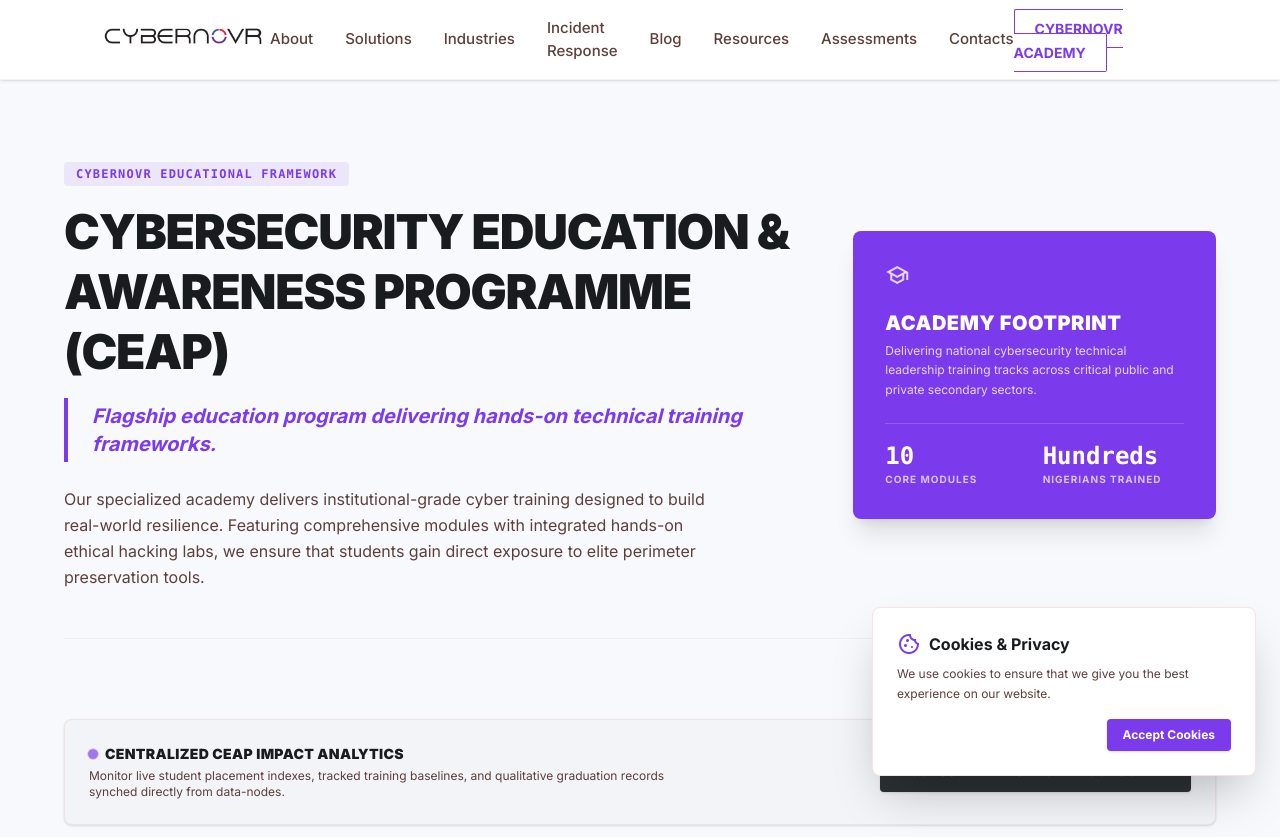
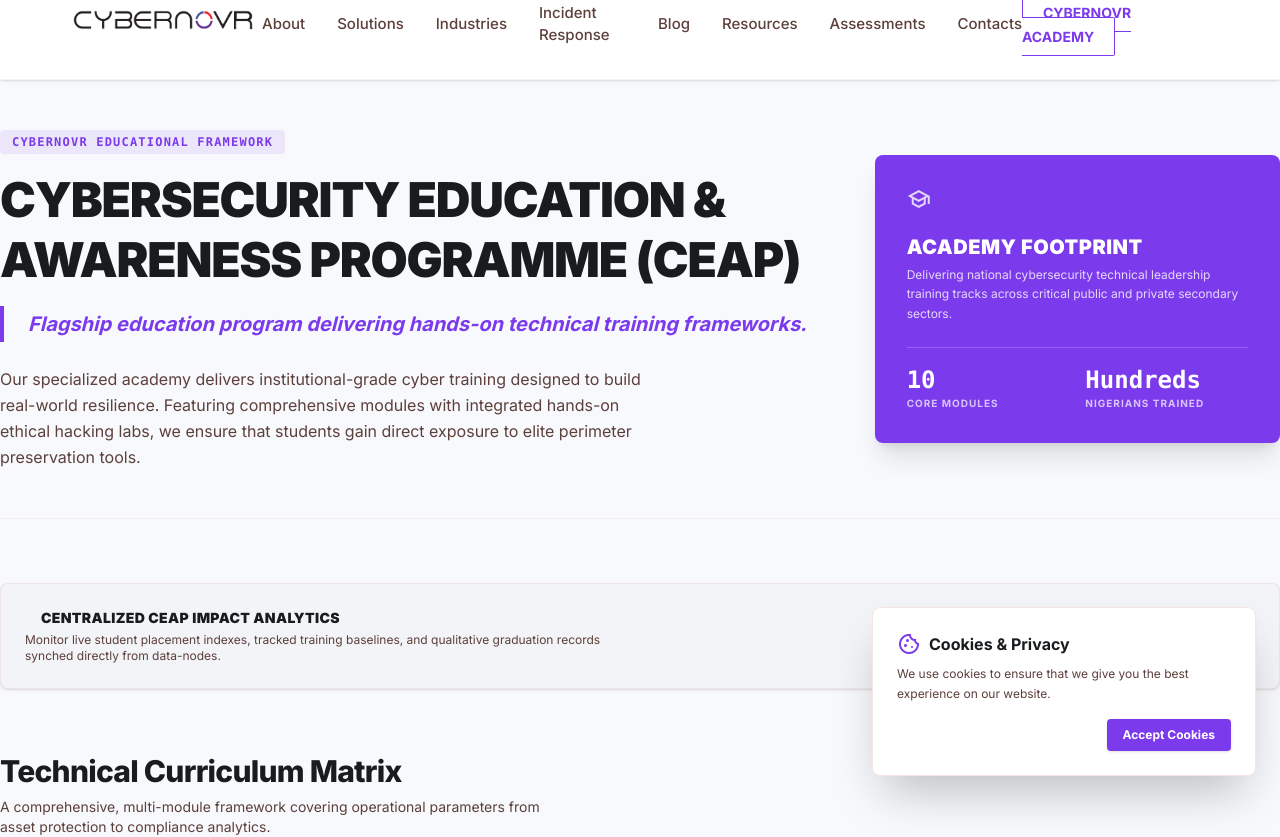
Before and after one commit to novrGitLab/cybernovr-web, a Next.js app: page /academy in a window 1280 px wide. Shown: the top 837 px of the page. Built offline with nearby package versions, Linux system fonts and the light colour scheme.

Commit message:
Fix: remove local duplicate margins from academy page to match universal layout rules

```diff
--- a/app/academy/page.tsx
+++ b/app/academy/page.tsx
@@ -19,7 +19,8 @@
   ];
 
   return (
-    <div className="pt-32 md:pt-40 pb-section-gap px-margin-desktop max-w-[1536px] mx-auto space-y-20">
+    /* CLEANED: Outer container padding removed completely to lean on layout.tsx rules */
+    <div className="pt-32 pb-16 space-y-16 w-full">
 
       {/* Hero Module Section */}
       <section className="grid grid-cols-1 lg:grid-cols-12 gap-8 items-center border-b border-outline-variant/20 pb-12">
@@ -60,7 +61,7 @@
         </div>
       </section>
 
-      {/* NEW INTERACTION LINK NODE: Centralized Impact Console Callout Section Card */}
+      {/* Centralized Impact Console Callout Section Card */}
       <div className="bg-surface-container-low border border-outline-variant/30 p-6 rounded-xl flex flex-col sm:flex-row justify-between items-start sm:items-center gap-4 shadow-sm">
         <div className="space-y-1">
           <h4 className="text-sm font-black text-on-surface uppercase tracking-wide flex items-center gap-2">
--- a/app/layout.tsx
+++ b/app/layout.tsx
@@ -35,7 +35,7 @@
         {/* [Module 1: Navigation Navbar] */}
         <nav className="fixed top-0 w-full z-50 bg-white/90 backdrop-blur-md border-b border-outline-variant/20 shadow-sm h-20">
           {/* Expanded layout padding constraints safely for widescreen layouts */}
-          <div className="flex justify-between items-center w-full px-8 md:px-16 lg:px-24 max-w-[1728px] mx-auto h-full">
+          <div className="flex justify-between items-center w-full px-4 sm:px-6 md:px-0 lg:px-margin-desktop">
             <Link className="flex items-center" href="/">
               <img src="/logo.png" alt="CYBERNOVR" className="h-10 md:h-12 w-auto object-contain" />
             </Link>
```
